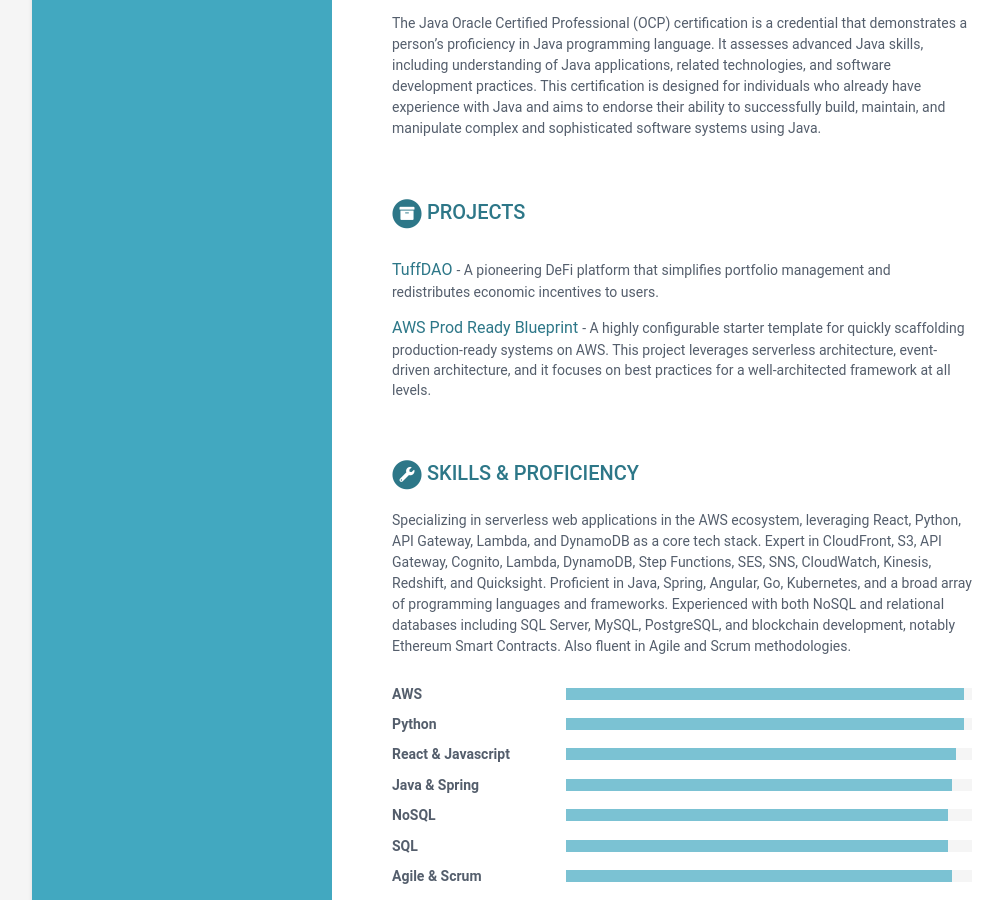
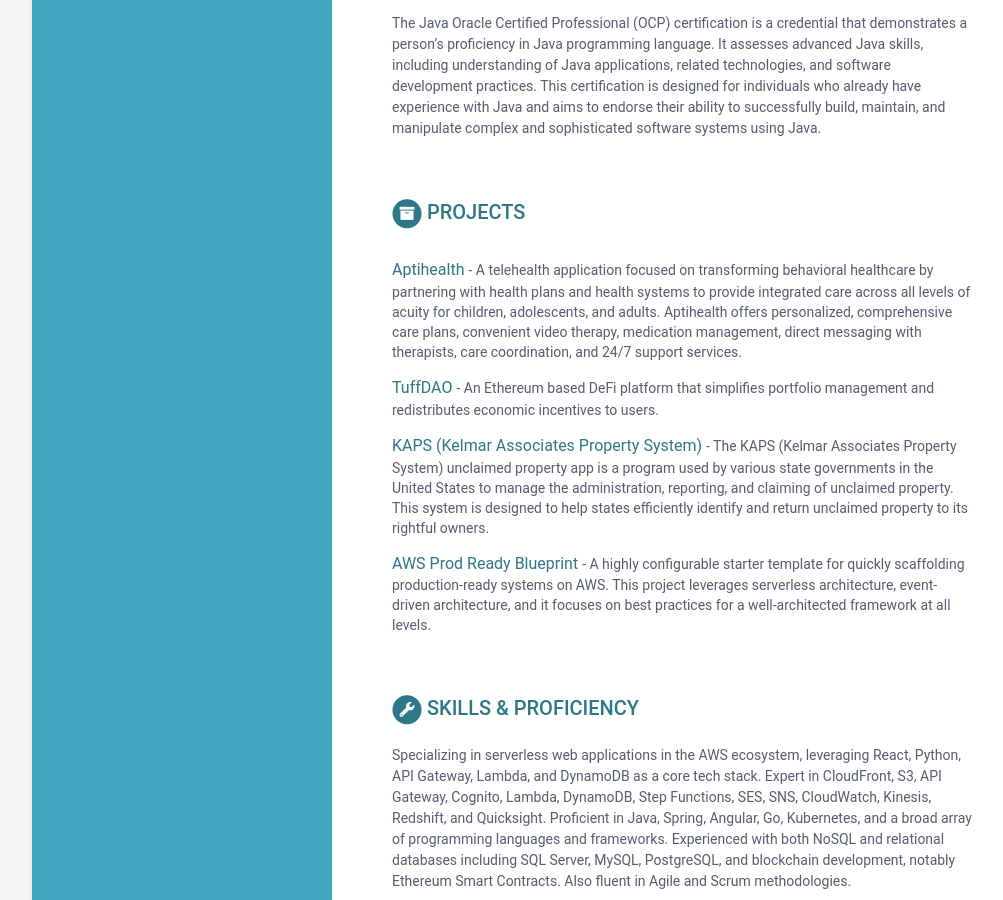
Before and after one commit to ianballard/ianballard.github.io, a Jekyll site: the page built from index.html, in a window 1280 px wide and 900 px high, scrolled down 2483 px. Shown: the whole window, without its empty margins (108-1111 px from the left). Built offline with Jekyll 4.4.1, drawn with Linux system fonts in a browser that asks for light colours.

Commit message:
update projects

```diff
--- a/_data/data.yml
+++ b/_data/data.yml
@@ -134,15 +134,18 @@ projects:
     title: Projects
     intro: >
     assignments:
+      - title: Aptihealth
+        link: "https://www.aptihealth.com/"
+        tagline: "A telehealth application focused on transforming behavioral healthcare by partnering with health plans and health systems to provide integrated care across all levels of acuity for children, adolescents, and adults. Aptihealth offers personalized, comprehensive care plans, convenient video therapy, medication management, direct messaging with therapists, care coordination, and 24/7 support services."
       - title: TuffDAO
         link: "https://tuffdao.io/"
-        tagline: "A pioneering DeFi platform that simplifies portfolio management and redistributes economic incentives to users."
-
+        tagline: "An Ethereum based DeFi platform that simplifies portfolio management and redistributes economic incentives to users."
+      - title: KAPS (Kelmar Associates Property System)
+        link: "https://www.kelmarassoc.com/"
+        tagline: "The KAPS (Kelmar Associates Property System) unclaimed property app is a program used by various state governments in the United States to manage the administration, reporting, and claiming of unclaimed property. This system is designed to help states efficiently identify and return unclaimed property to its rightful owners."
       - title: AWS Prod Ready Blueprint
         link: "https://github.com/ianballard/aws-prod-ready"
         tagline: "A highly configurable starter template for quickly scaffolding production-ready systems on AWS. This project leverages serverless architecture, event-driven architecture, and it focuses on best practices for a well-architected framework at all levels."
-
-
 skills:
     title: Skills &amp; Proficiency
 
```
Also changed, not shown: 4 other files.
